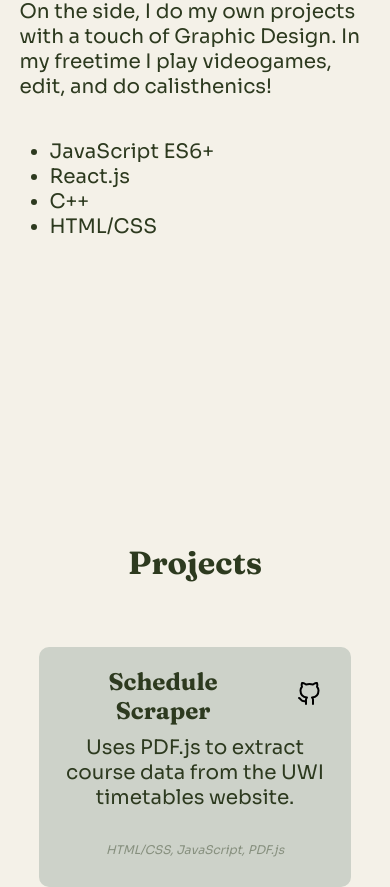
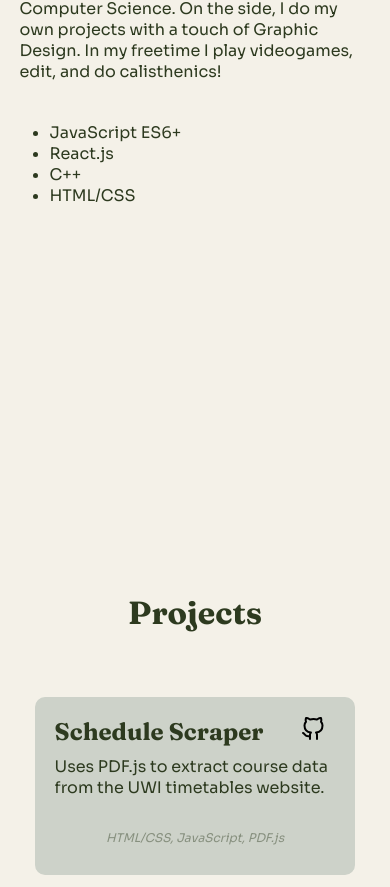
Before and after one commit to tristandotdev/my-portfolio, a React (Vite) app: page / in a window 390 px wide. Shown: the part 1262-2149 px from the top of the page. Built offline with nearby package versions, Linux system fonts and the light colour scheme.

Commit message:
fixing cards css and phrasings

```diff
--- a/src/components/CardComponent.jsx
+++ b/src/components/CardComponent.jsx
@@ -26,9 +26,9 @@ function CardComponent({ name , gitUrl , desc , imageUrl , tech , youtubeUrl })
           alignItems: "center",
           padding: "0",
           margin: "0",
-          marginBottom: "10px"
+          marginBottom: "10px",
         }}>
-          <h1 style={{fontSize: !mobileMode ? "42px" : "24px", margin: "0px", flex: "1"}}>{name}</h1>
+          <h1 style={{fontSize: !mobileMode ? "42px" : "24px", margin: "0px", flex: "1", textAlign: "left"}}>{name}</h1>
           <div>
             <a
             target="_blank"
@@ -49,7 +49,7 @@ function CardComponent({ name , gitUrl , desc , imageUrl , tech , youtubeUrl })
           </div>
         </div>
         {imageUrl && <img style={{width: "100%"}} src={imageUrl}></img>}
-        <p style={{marginBottom: "32px"}}>{desc}</p>
+        <p style={{marginBottom: "32px", textAlign: "left"}}>{desc}</p>
         <p
           style={{
             fontSize: "12px",
--- a/src/components/Cards.css
+++ b/src/components/Cards.css
@@ -1,6 +1,6 @@
 .cardDiv {
     background-color: #CDD2C9;
-    min-width: 50%;
+    min-width: 90%;
     padding: 20px;
     border-radius: 10px;
 }
--- a/src/index.css
+++ b/src/index.css
@@ -128,6 +128,13 @@ li{
   margin-bottom: 80px;
 }
 
+
+#project-cards {
+  flex-wrap: wrap;
+  display: flex;
+  align-items: center;
+}
+
 @media (max-width: 768px) {
     .verticalDiv {
         flex-direction: column;
@@ -136,7 +143,7 @@ li{
 
     p{
       text-align: center;
-      font-size: 20px;
+      font-size: 1rem;
     }
 
     h1{
@@ -150,6 +157,6 @@ li{
     }
 
     li{
-      font-size: 20px;
+      font-size: 1rem;
     }
 }
```
